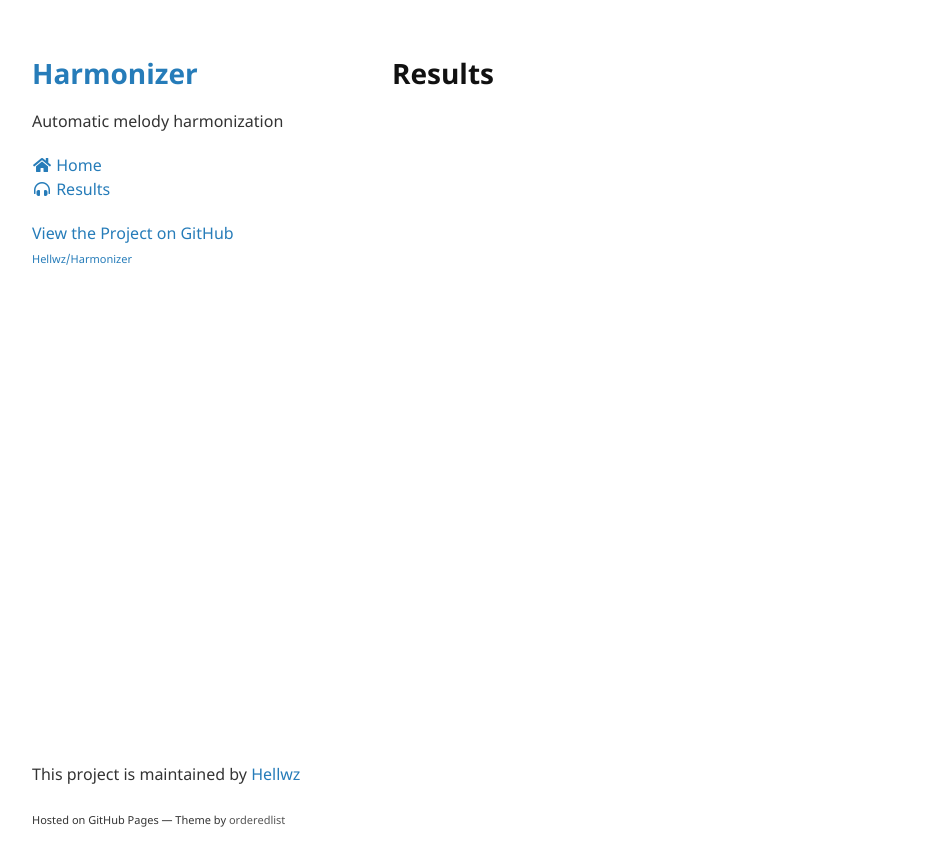
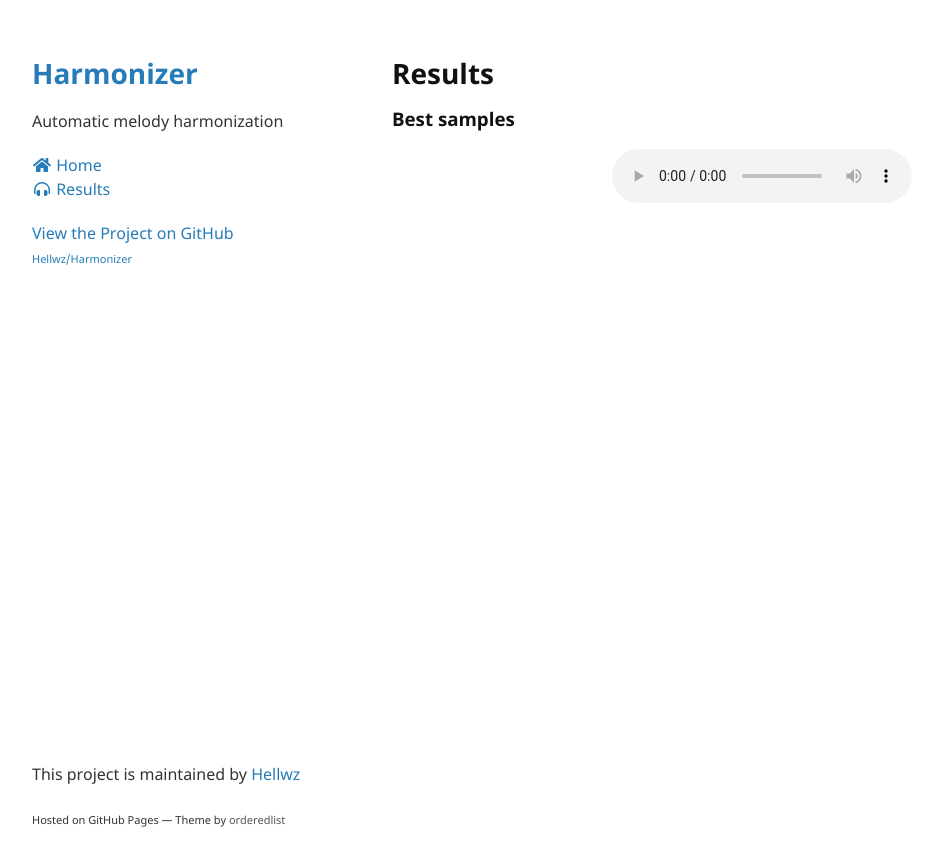
Before and after one commit to Hellwz/Harmonizer, a Jekyll site: the page built from docs/results.md, in a window 1280 px wide. Shown: the top 866 px of the page, without its empty margins (54-996 px from the left). Built offline with Jekyll 4.4.1, drawn with Linux system fonts in a browser that asks for light colours; nearby versions of some CDN libraries.

```diff
--- a/docs/results.md
+++ b/docs/results.md
@@ -4,3 +4,7 @@ title: Results
 ---
 
 # Results
+
+### Best samples
+
+{% include audio_player.html filename="best_samples.mp3" %}
```
Also changed, not shown: 1 other file.
